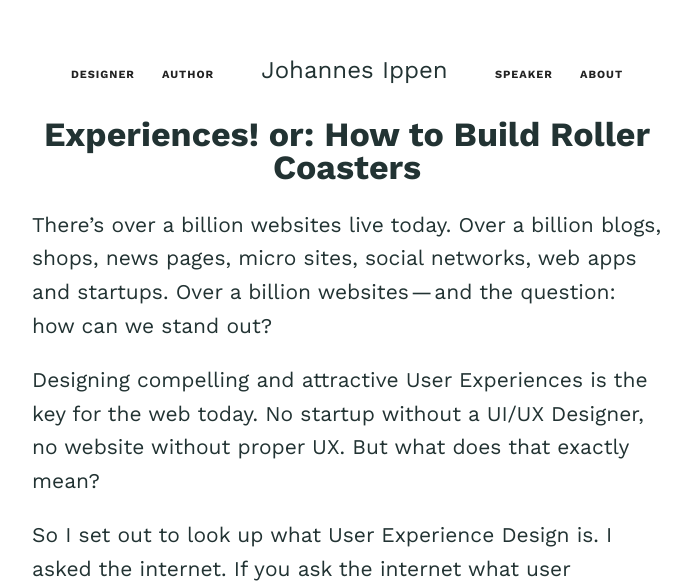
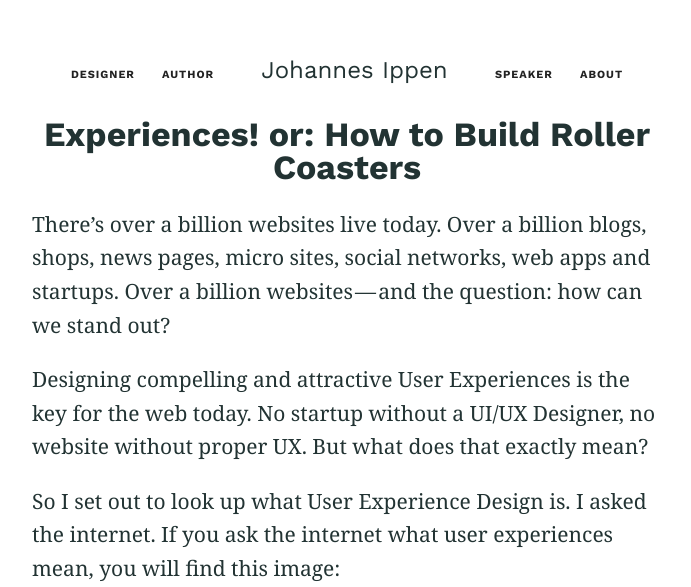
Before and after one commit to johannesippen/johannesippen.com, a Jekyll site: the page built from _posts/2016-12-20-experiences-build-roller-coasters.md, in a window 1280 px wide. Shown: the top 587 px of the page, without its empty margins (293-984 px from the left). Built offline with Jekyll 4.4.1, drawn with Linux system fonts in a browser that asks for light colours; grey boxes are pictures that could not be loaded.

Commit message:
Small CSS tweaks on Article Layout

```diff
--- a/_layouts/article.html
+++ b/_layouts/article.html
@@ -12,6 +12,20 @@
       }
       .blog-article img {
         width: 120%;
+      }
+      .blog-article p {
+        font-family: Georgia, sans-serif;
+      }
+      .blog-article p a {
+        color: #233;
+        text-decoration: none;
+        border-bottom: 1px solid #444;
+        cursor: pointer;
+      }
+      .blog-article p a:hover {
+        background: yellow;
+        border-bottom: 1px solid yellow;
+        cursor: pointer;
       }
     </style>
 
```
